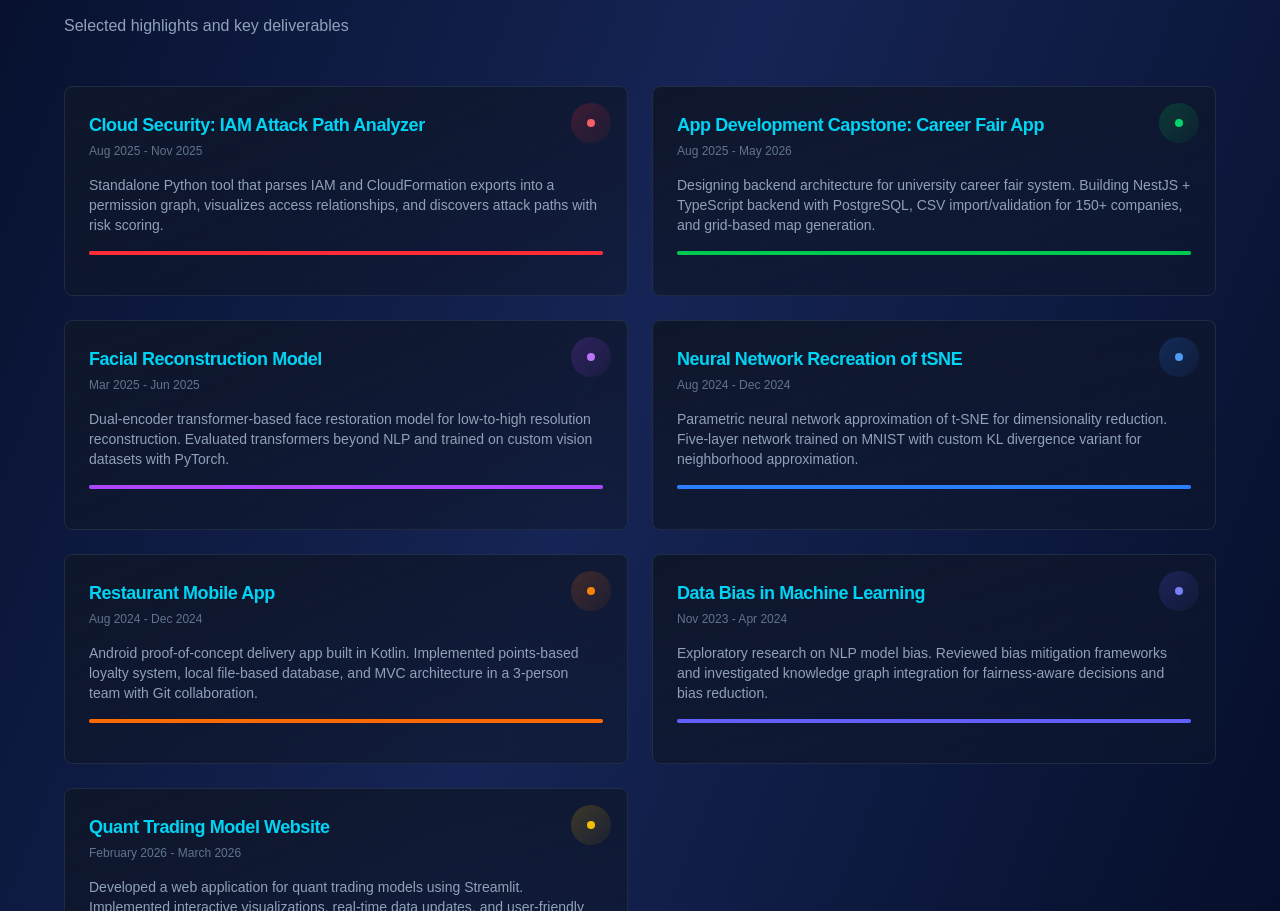
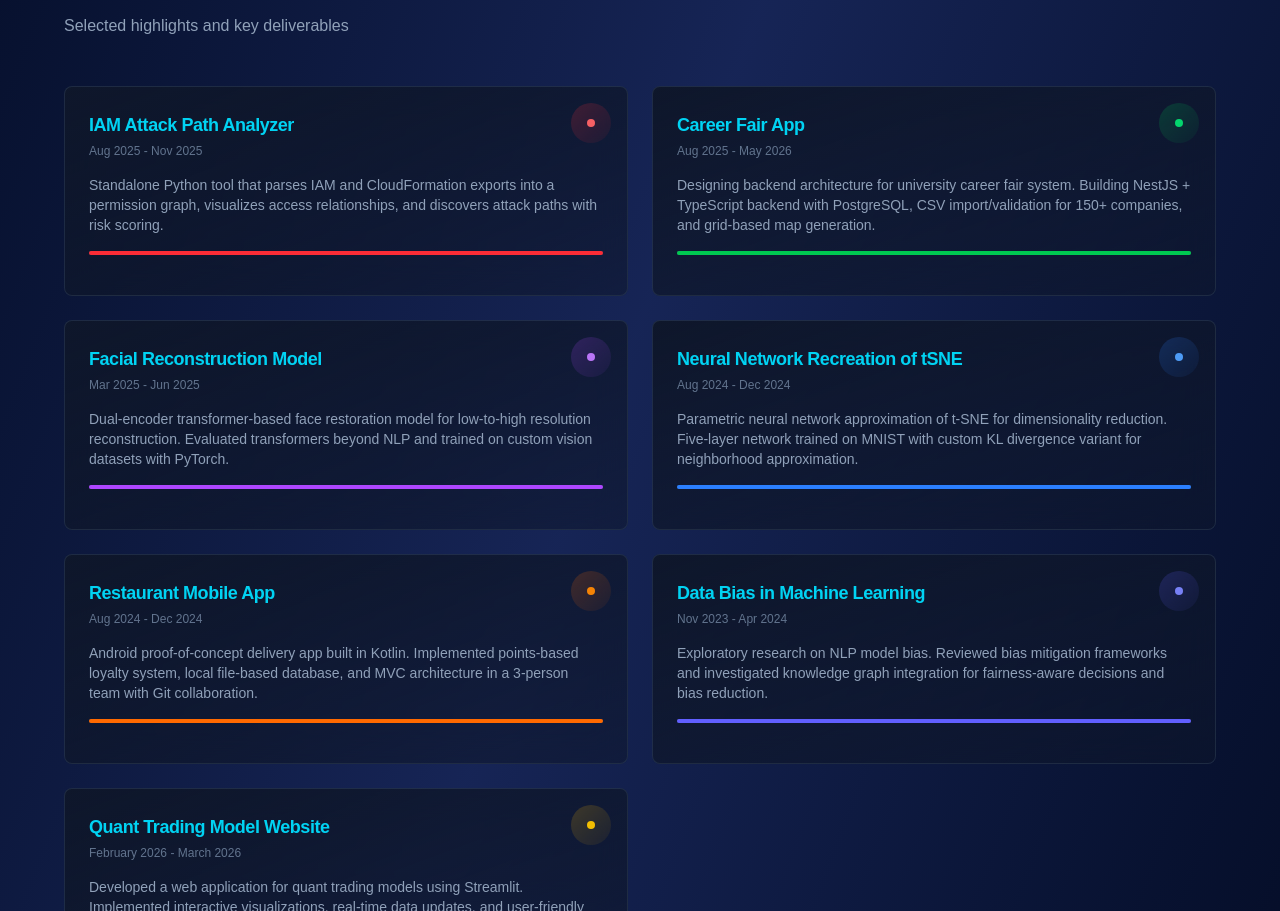
Before and after one commit to shanelawrence19/personal-website, a Next.js app: page / in a window 1280 px wide. Shown: the part 1413-2324 px from the top of the page. Built offline with nearby package versions, Linux system fonts and the light colour scheme.

Commit message:
Fixed titles of Projects 1 and 2

```diff
--- a/app/home-page.tsx
+++ b/app/home-page.tsx
@@ -159,7 +159,7 @@ export default function HomePage() {
               </div>
               <div className="mb-4">
                 <h3 className="text-lg font-semibold text-cyan-400 mb-1">
-                  Cloud Security: IAM Attack Path Analyzer
+                  IAM Attack Path Analyzer
                 </h3>
                 <p className="text-xs text-slate-500">Aug 2025 - Nov 2025</p>
               </div>
@@ -183,7 +183,7 @@ export default function HomePage() {
               </div>
               <div className="mb-4">
                 <h3 className="text-lg font-semibold text-cyan-400 mb-1">
-                  App Development Capstone: Career Fair App
+                  Career Fair App
                 </h3>
                 <p className="text-xs text-slate-500">Aug 2025 - May 2026</p>
               </div>
```
